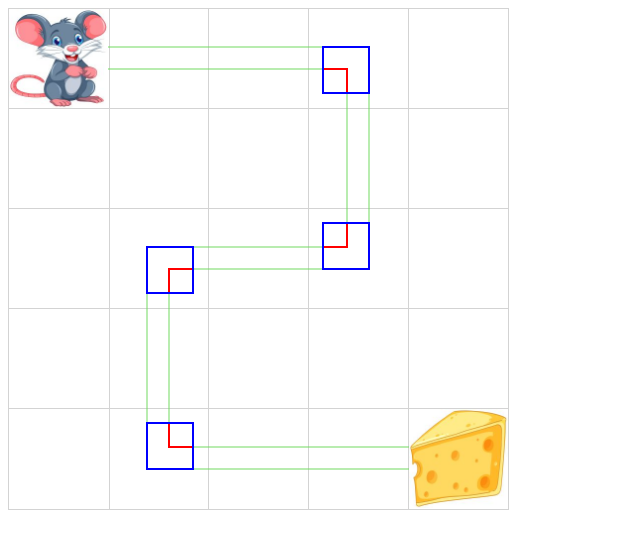
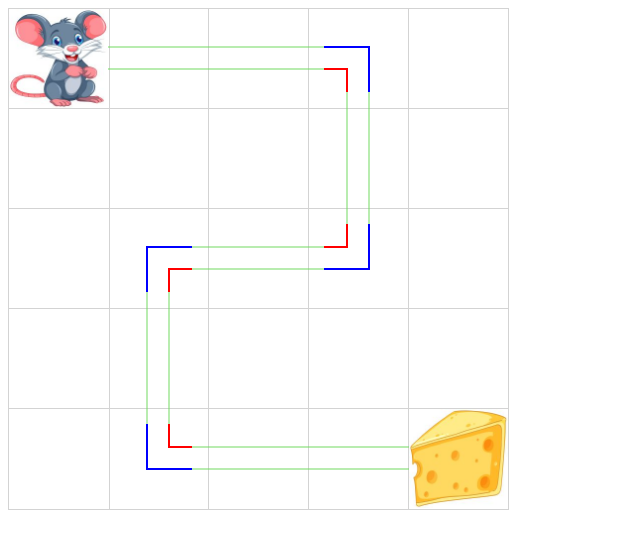
Before and after one commit to epanikas/cell-route-drawing, a React app: page / in a window 1280 px wide. Shown: the top 548 px of the page, without its empty margins (0-640 px from the left). Built offline with nearby package versions, Linux system fonts and the light colour scheme; a web font is replaced by a local one.

Commit message:
corner drawing without radius

```diff
--- a/src/view/components/route-wire-segment.tsx
+++ b/src/view/components/route-wire-segment.tsx
@@ -213,8 +213,8 @@ export class RouteWireSegment extends React.Component<RouteWireSegmentProps> {
         console.log("canvas corner " + canvasCorner.corner + ", " + canvasCorner.xDirection + ", " + canvasCorner.yDirection)
 
         const innerCornerPoint: CanvasPosition = new CanvasPosition(
-            canvasCorner.point.x + (canvasCorner.xDirection < 0 ? -(cornerSide+2*borderWidth) : cornerSide),
-            canvasCorner.point.y + (canvasCorner.yDirection < 0 ? -(cornerSide+2*borderWidth) : cornerSide));
+            canvasCorner.point.x + (canvasCorner.xDirection < 0 ? -(cornerSide + borderWidth) : cornerSide),
+            canvasCorner.point.y + (canvasCorner.yDirection < 0 ? -(cornerSide + borderWidth) : cornerSide));
 
         const innerRectangle: CanvasRectangle = new CanvasRectangle(
             innerCornerPoint, new CanvasPosition(
@@ -229,17 +229,36 @@ export class RouteWireSegment extends React.Component<RouteWireSegmentProps> {
         );
 
         const innerBorderCss: CSSProperties = {} as CSSProperties;
-        innerBorderCss.border = borderWidth + "px solid red";
+        innerBorderCss.borderWidth = borderWidth + "px";
+        innerBorderCss.borderColor = "red";
+        innerBorderCss.borderStyle = this.getBorderStyle(canvasCorner.corner);
 
         const innerRadius: JSX.Element = <div key={key + "-inner-radius"}
                            style={CssPropertiesUtils.mergeCssProperties(innerRectangle.toStyle(), innerBorderCss)}/>
 
         const outerBorderCss: CSSProperties = {} as CSSProperties;
-        outerBorderCss.border = borderWidth + "px solid blue";
+        outerBorderCss.borderWidth = borderWidth + "px";
+        outerBorderCss.borderColor = "blue";
+        outerBorderCss.borderStyle = this.getBorderStyle(canvasCorner.corner);
 
         const outerRadius: JSX.Element = <div key={key + "-outer-radius"}
                            style={CssPropertiesUtils.mergeCssProperties(outerRectangle.toStyle(), outerBorderCss)}/>
 
         return [innerRadius, outerRadius];
     }
+
+    getBorderStyle(cornerType: CornerType): import("csstype").Property.BorderStyle {
+
+        switch (cornerType) {
+            case CornerType.topLeft:
+                return "solid none none solid";
+            case CornerType.topRight:
+                return "solid solid none none";
+            case CornerType.bottomLeft:
+                return "none none solid solid";
+            case CornerType.bottomRight:
+                return "none solid solid none";
+        }
+
+    }
 }
```
